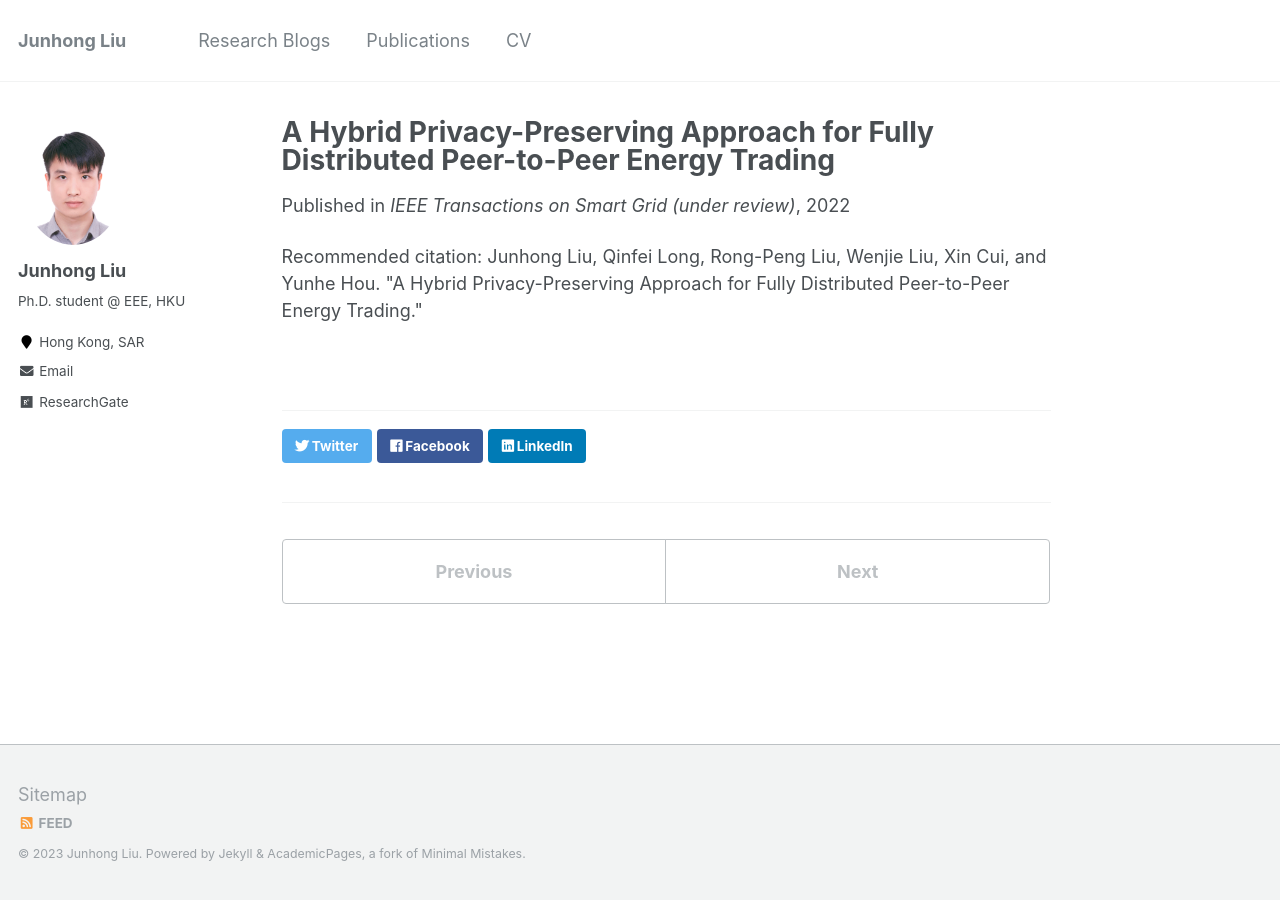
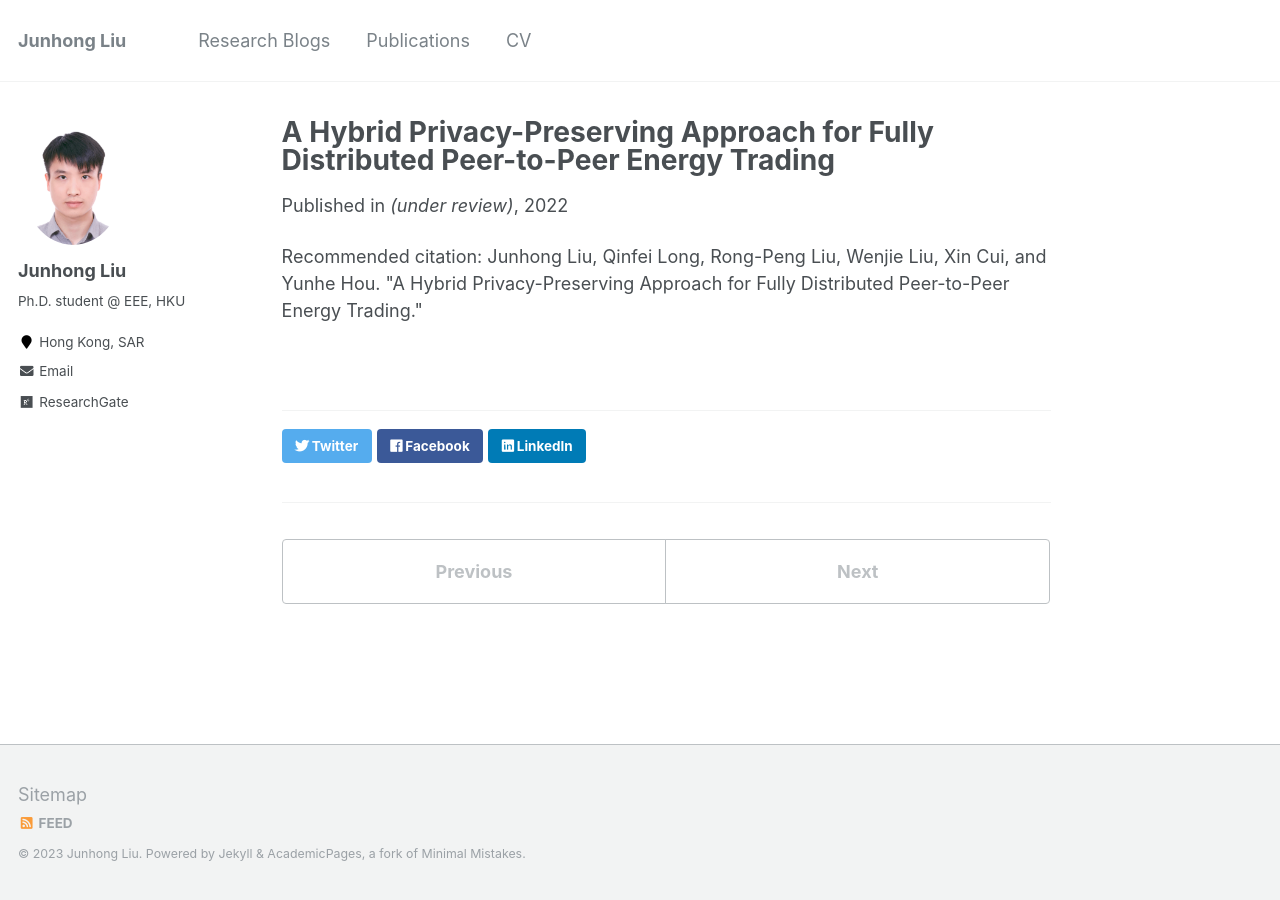
Before and after one commit to johnny-eee/online, a Jekyll site: the page built from _publications/2022-11-23-paper-title-number-5.md, in a window 1280 px wide. Built offline with Jekyll 4.4.1, drawn with Linux system fonts in a browser that asks for light colours.

Commit message:
Update 2022-11-23-paper-title-number-5.md

```diff
--- a/_publications/2022-11-23-paper-title-number-5.md
+++ b/_publications/2022-11-23-paper-title-number-5.md
@@ -4,7 +4,7 @@ collection: publications
 permalink: /publication/2022-12-01-paper-title-number-5
 excerpt: '__Abstract:__ To tackle privacy leakage issues arising from the fully distributed P2P energy trading, this paper proposes a hybrid privacy-preserving approach.'
 date: 2022-12-01
-venue: 'IEEE Transactions on Smart Grid (under review)'
+venue: '(under review)'
 paperurl: ' '
 citation: 'Junhong Liu, Qinfei Long, Rong-Peng Liu, Wenjie Liu, Xin Cui, and Yunhe Hou. "A Hybrid Privacy-Preserving Approach for Fully Distributed Peer-to-Peer Energy Trading."'
 ---
```
